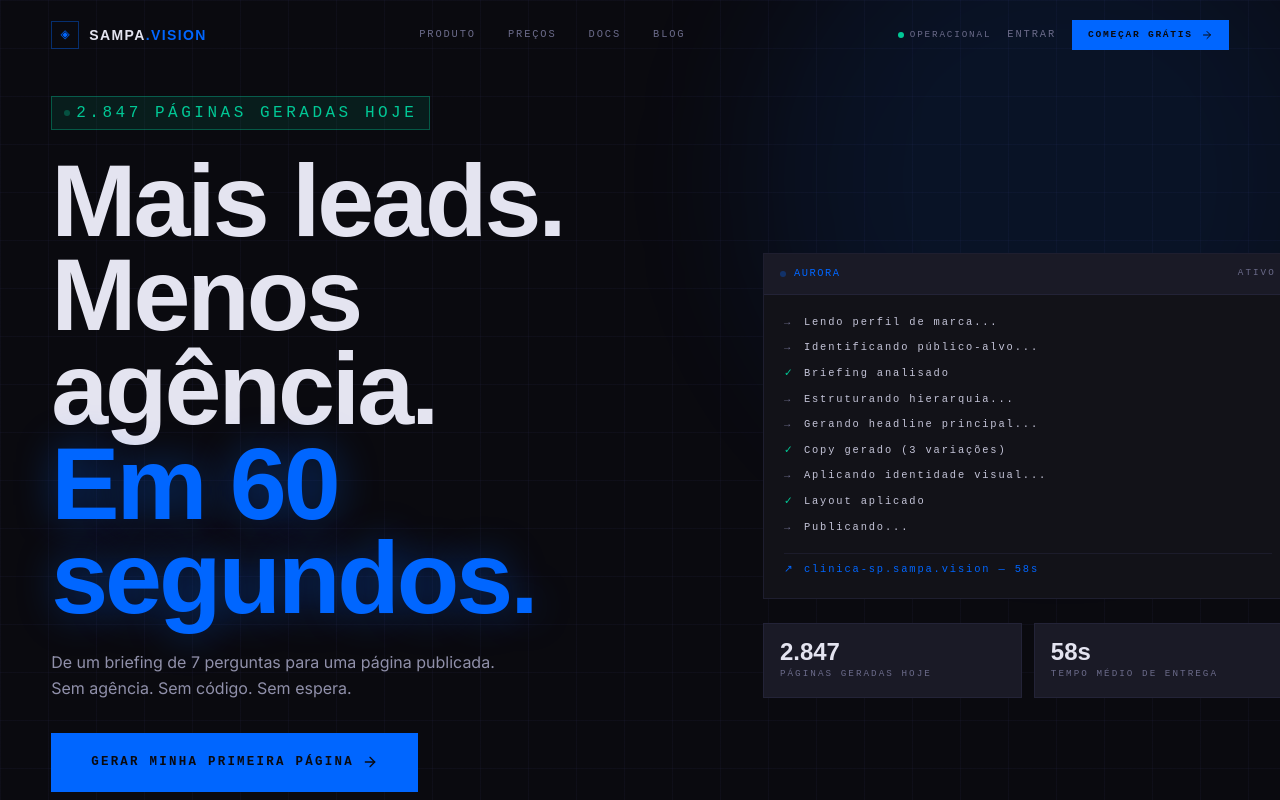
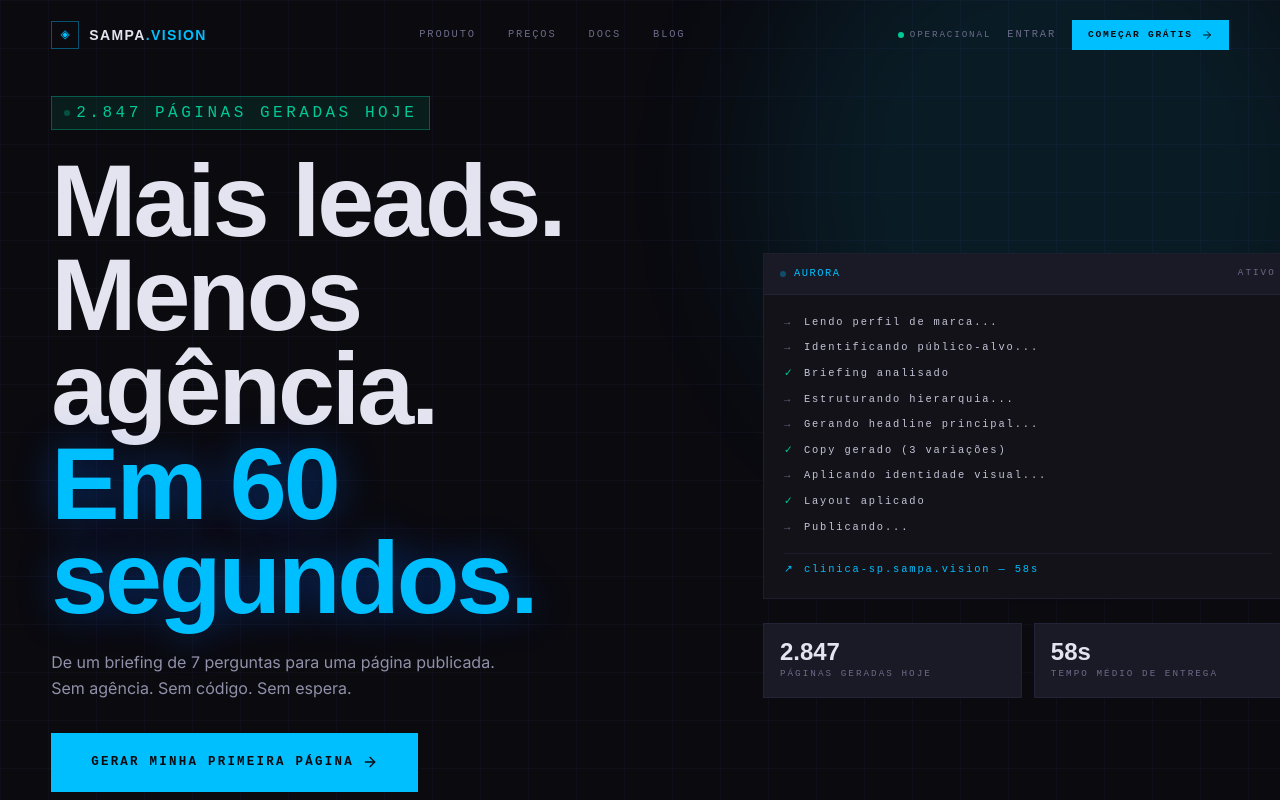
Before and after one commit to visionlandings-dev/Sampa-Vision-Ai, a Next.js app: page / in a window 1280 px wide. Shown: the top 800 px of the page. Built offline with nearby package versions, Linux system fonts and the light colour scheme.

Commit message:
Add files via upload

```diff
--- a/package.json
+++ b/package.json
@@ -11,6 +11,7 @@
   },
   "dependencies": {
     "next": "^14.2.0",
+    "@anthropic-ai/sdk": "^0.27.0",
     "react": "^18.3.0",
     "react-dom": "^18.3.0",
     "framer-motion": "^11.3.0",
--- a/tailwind.config.ts
+++ b/tailwind.config.ts
@@ -25,10 +25,10 @@ const config: Config = {
 
         // Brand accent — azul elétrico
         electric: {
-          DEFAULT: '#0066FF',
-          hover:   '#3385FF',
-          dim:     '#0044CC',
-          glow:    'rgba(0, 102, 255, 0.12)',
+          DEFAULT: '#00BFFF',
+          hover:   '#33CFFF',
+          dim:     '#0080CC',
+          glow:    'rgba(0, 191, 255, 0.12)',
         },
 
         // Semânticos — status
@@ -40,7 +40,7 @@ const config: Config = {
         // Bordas
         border: {
           DEFAULT: 'rgba(100, 100, 180, 0.12)',
-          active:  'rgba(0, 102, 255, 0.35)',
+          active:  'rgba(0, 191, 255, 0.35)',
         },
       },
 
@@ -110,7 +110,7 @@ const config: Config = {
           linear-gradient(rgba(100, 100, 180, 0.06) 1px, transparent 1px),
           linear-gradient(90deg, rgba(100, 100, 180, 0.06) 1px, transparent 1px)
         `,
-        'glow-blue':    'radial-gradient(ellipse 60% 50% at 50% 0%, rgba(0, 102, 255, 0.15), transparent)',
+        'glow-blue':    'radial-gradient(ellipse 60% 50% at 50% 0%, rgba(0, 191, 255, 0.15), transparent)',
         'glow-purple':  'radial-gradient(ellipse 40% 40% at 80% 60%, rgba(120, 0, 255, 0.06), transparent)',
       },
 
@@ -119,9 +119,9 @@ const config: Config = {
       },
 
       boxShadow: {
-        'glow-sm': '0 0 12px rgba(0, 102, 255, 0.3)',
-        'glow-md': '0 0 24px rgba(0, 102, 255, 0.3), 0 4px 24px rgba(0, 102, 255, 0.2)',
-        'glow-lg': '0 0 40px rgba(0, 102, 255, 0.4), 0 8px 40px rgba(0, 102, 255, 0.3)',
+        'glow-sm': '0 0 12px rgba(0, 191, 255, 0.3)',
+        'glow-md': '0 0 24px rgba(0, 191, 255, 0.3), 0 4px 24px rgba(0, 191, 255, 0.2)',
+        'glow-lg': '0 0 40px rgba(0, 191, 255, 0.4), 0 8px 40px rgba(0, 191, 255, 0.3)',
       },
     },
   },
```
Also changed, not shown: 2 other files (tests, documents, lock files or other folders).
